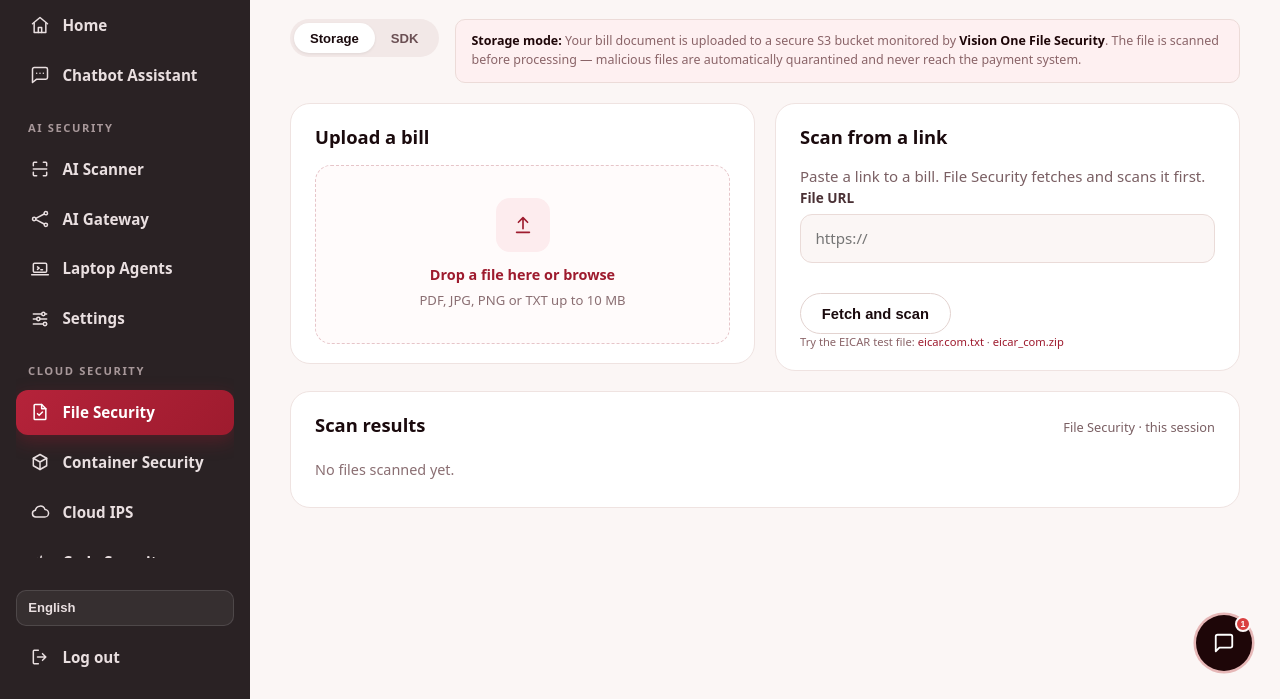
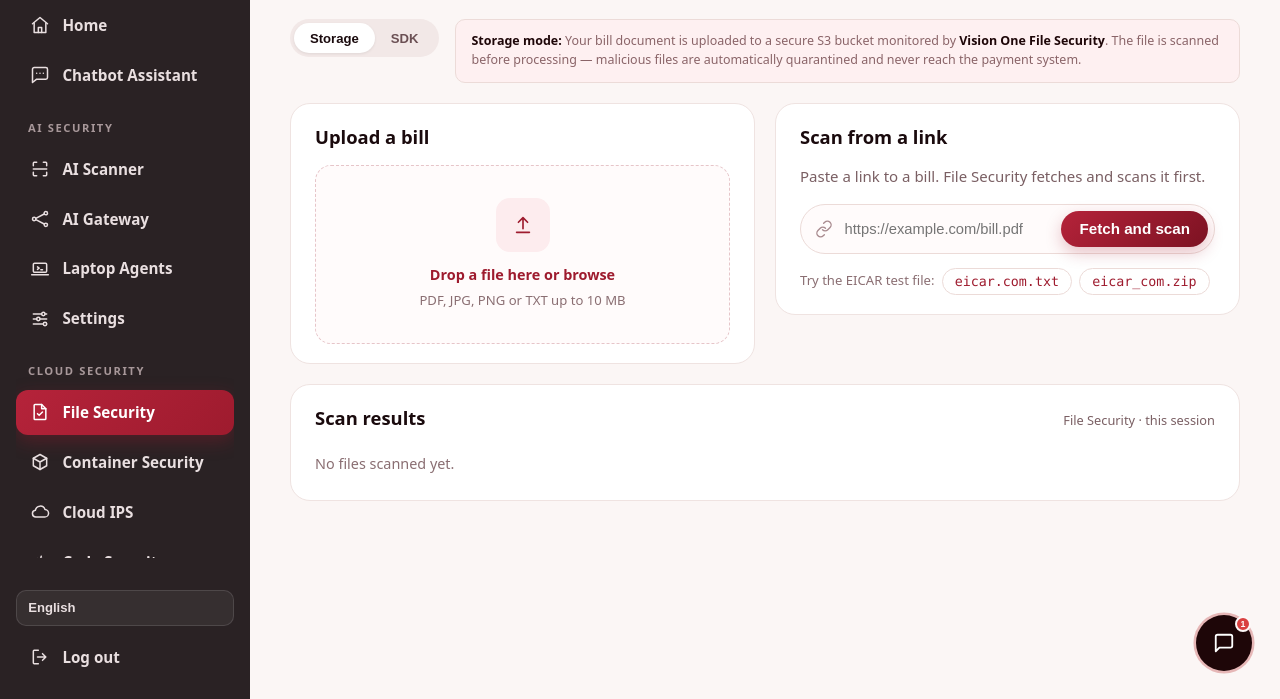
Before and after one commit to dmnavarro/ai-banking-app, a website: page dgbank.html in a window 1280 px wide. Both pictures are taken after a click on the link "File Security". Shown: the part 101-800 px from the top of the page. Drawn offline with Linux system fonts and the light colour scheme; no server answers.

Commit message:
File Security: scan-from-link as one search-style bar with test-file chips

```diff
--- a/dgbank.html
+++ b/dgbank.html
@@ -450,13 +450,15 @@
         <div class="panel-title-row"><h2 data-i18n="fs.fromLink">Scan from a link</h2></div>
         <p class="muted" data-i18n="fs.fromLinkBody">Paste a link to a bill. File Security fetches and scans it first.</p>
         <div class="pb-url-panel visible" id="pbUrlPanel">
-          <label class="fld"><span data-i18n="fs.fileUrl">File URL</span>
-            <input class="pb-url-input" id="pbUrlInput" type="url" placeholder="https://" onkeydown="if(event.key==='Enter')scanFromUrl()"></label>
-          <button class="btn-ghost" id="pbUrlScanBtn" onclick="scanFromUrl()" data-i18n="fs.fetchScan">Fetch and scan</button>
-          <div class="pb-url-hint">
+          <div class="fs-url-box">
+            <svg class="fs-url-ic" viewBox="0 0 24 24"><path d="M10 13a5 5 0 0 0 7.07 0l3-3a5 5 0 0 0-7.07-7.07l-1.5 1.5"/><path d="M14 11a5 5 0 0 0-7.07 0l-3 3a5 5 0 0 0 7.07 7.07l1.5-1.5"/></svg>
+            <input class="pb-url-input" id="pbUrlInput" type="url" placeholder="https://example.com/bill.pdf" aria-label="File URL" onkeydown="if(event.key==='Enter')scanFromUrl()">
+            <button class="btn-primary" id="pbUrlScanBtn" onclick="scanFromUrl()" data-i18n="fs.fetchScan">Fetch and scan</button>
+          </div>
+          <div class="fs-samples">
             <span data-i18n="fs.eicarHint">Try the EICAR test file:</span>
-            <a href="#" onclick="event.preventDefault();document.getElementById('pbUrlInput').value='https://secure.eicar.org/eicar.com.txt'">eicar.com.txt</a> ·
-            <a href="#" onclick="event.preventDefault();document.getElementById('pbUrlInput').value='https://secure.eicar.org/eicar_com.zip'">eicar_com.zip</a>
+            <button type="button" class="fs-chip" onclick="document.getElementById('pbUrlInput').value='https://secure.eicar.org/eicar.com.txt';document.getElementById('pbUrlInput').focus()">eicar.com.txt</button>
+            <button type="button" class="fs-chip" onclick="document.getElementById('pbUrlInput').value='https://secure.eicar.org/eicar_com.zip';document.getElementById('pbUrlInput').focus()">eicar_com.zip</button>
           </div>
         </div>
       </div>
--- a/styles.css
+++ b/styles.css
@@ -1820,7 +1820,21 @@ code { font-family: ui-monospace, SFMono-Regular, Menlo, monospace; font-size: .
 .paybills-page .pb-dropzone-icon svg { width: 22px; height: 22px; }
 .paybills-page .pb-dropzone-title { color: var(--maroon); font-weight: 700; }
 .paybills-page .pb-dropzone-sub { color: #8A6E72; font-size: .82rem; }
-.paybills-page .pb-url-panel { display: block; }
+.paybills-page .pb-url-panel { display: flex; flex-direction: column; gap: .9rem; margin-top: 1rem; }
+/* Scan from a link: one search-style bar (icon, URL, button) and test-file chips */
+.fs-url-box { display: flex; align-items: center; gap: .5rem; padding: .35rem .35rem .35rem .9rem; border: 1.5px solid #ECDBD8; border-radius: 999px; background: #FFFBFB; transition: border-color .18s, box-shadow .18s; }
+.fs-url-box:focus-within { border-color: var(--maroon); box-shadow: 0 0 0 3px rgba(158,27,46,.12); background: #fff; }
+.fs-url-box .fs-url-ic { width: 18px; height: 18px; flex-shrink: 0; color: #A88A8E; }
+.paybills-page .fs-url-box .pb-url-input { flex: 1; min-width: 0; border: 0; background: transparent; padding: .55rem .2rem; font-size: .92rem; color: #1A0A0D; }
+.paybills-page .fs-url-box .pb-url-input:focus { background: transparent; }
+.fs-url-box .btn-primary { flex-shrink: 0; padding: .6rem 1.15rem; }
+.fs-samples { display: flex; flex-wrap: wrap; align-items: center; gap: .45rem; font-size: .82rem; color: #8A6E72; }
+.fs-chip { border: 1px solid #ECDBD8; background: #fff; color: var(--maroon); border-radius: 999px; padding: .3rem .75rem; font: 600 .8rem/1.2 inherit; font-family: ui-monospace, SFMono-Regular, Menlo, monospace; cursor: pointer; }
+.fs-chip:hover { background: #FEF0F1; border-color: #F2C6CC; }
+@media (max-width: 480px) {
+  .fs-url-box { flex-wrap: wrap; border-radius: 16px; padding: .5rem; }
+  .fs-url-box .btn-primary { width: 100%; }
+}
 .pb-live:not(:has(.visible)) { display: none; }
 .pb-live { margin-bottom: 1.25rem; }
 
```
